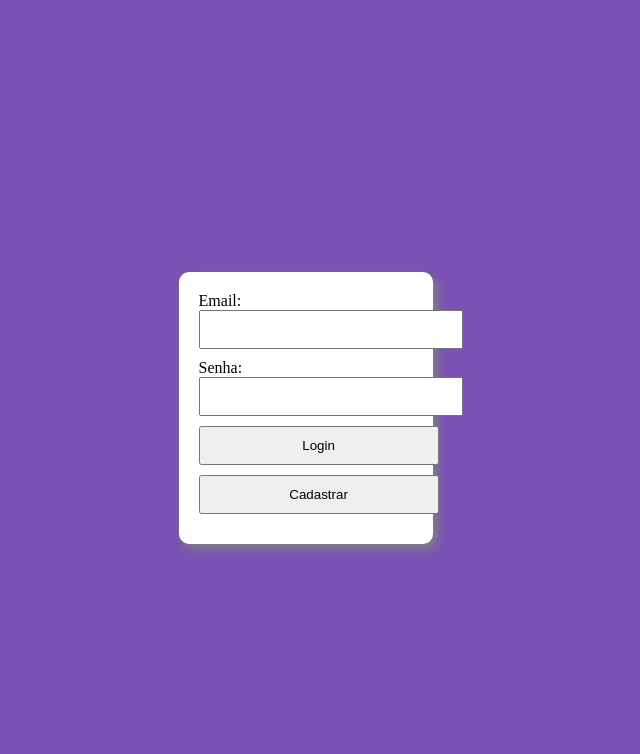
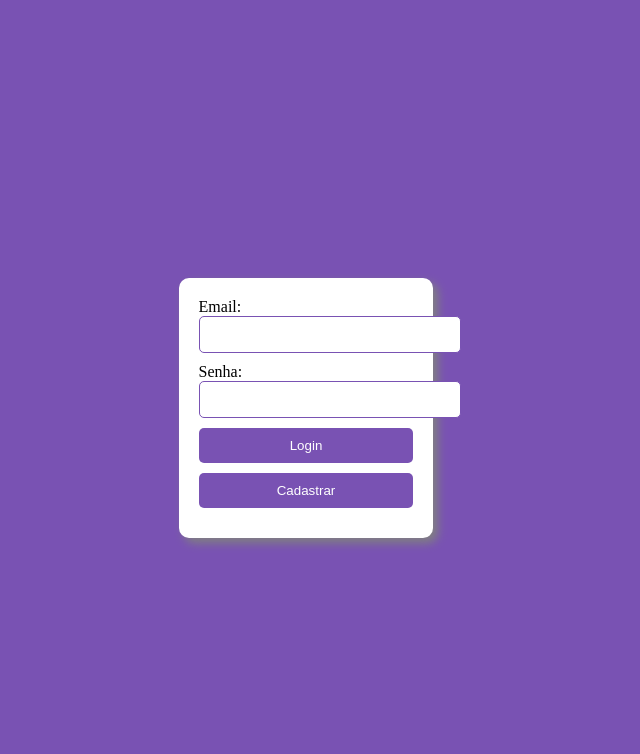
Before and after one commit to WiniciusNeves/College, a PHP site: page /login.php in a window 1280 px wide. Shown: the top 754 px of the page, without its empty margins (334-974 px from the left). Run offline with PHP 8.4, Linux system fonts and the light colour scheme.

Commit message:
Update login.php

```diff
--- a/login/login.php
+++ b/login/login.php
@@ -25,6 +25,9 @@
             width: 15rem;
             padding: 10px;
             margin-bottom: 10px;
+            border-radius: 5px;
+            border: 1px solid #7952b3;
+            outline: none;
         }
 
         a{
@@ -34,6 +37,16 @@
         }
         a:hover{
             text-decoration: underline;
+        }
+
+        #button{
+            align-items: center;
+            background-color: #7952b3;
+            color: white;
+            border: none;
+            width: 100%;
+            border-radius: 5px;
+            cursor: pointer;
         }
     </style>
 </head>
@@ -47,9 +60,9 @@
         <label for="Senha">Senha:</label>
         <input type="password" name="senha" id="senha" required><br>
 
-        <input type="submit" value="Login" name="login">
+        <input type="submit" id="button" value="Login" name="login">
 
-        <a href="cadastrar.php"><input type="button" value="Cadastrar"></a>
+        <a href="cadastrar.php"><input id="button"type="button" value="Cadastrar"></a>
 
     </form>
     <?php
@@ -58,7 +71,7 @@
     if (isset($_POST['login'])) {
         $email = $_POST['email'];
         $senha = md5($_POST['senha']);
-        $sql = "SELECT * FROM usuario WHERE email = '$email' AND senha = '$senha'";
+        $sql = "SELECT * FROM usuarios WHERE email = '$email' AND senha = '$senha'";
         $result = $con->query($sql);
 
         if ($result->num_rows > 0) {
@@ -67,7 +80,6 @@
             header("Location: cadastrar.php");
         }
 
-
     }
     ?>
 </body>
```
